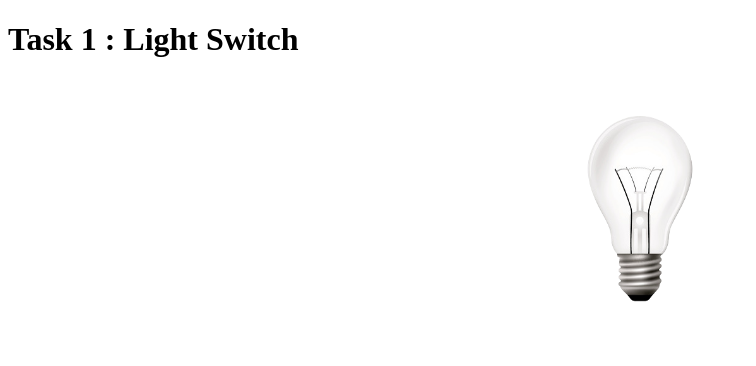
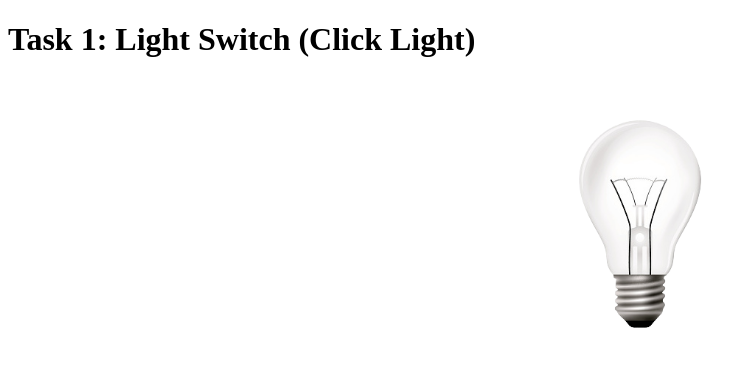
Before and after one commit to RahulGhosh305/turtly-venture-task-light-switch, a plain HTML site: page index.html in a window 1280 px wide. Shown: the whole page, without its empty margins (0-756 px from the left). Drawn offline with Linux system fonts and the light colour scheme.

Commit message:
Remove external files and rearrange internal codes and project done

```diff
--- a/index.html
+++ b/index.html
@@ -4,23 +4,43 @@
     <meta charset="UTF-8" />
     <meta http-equiv="X-UA-Compatible" content="IE=edge" />
     <meta name="viewport" content="width=device-width, initial-scale=1.0" />
-    <title>Document</title>
-    <link rel="stylesheet" href="./style.css" />
-    <script src="./script.js"></script>
-    <style></style>
+    <title>Light Switch</title>
+    <!-- ### Internal StyleSheet -->
+    <style>
+      .content-wrapper {
+        display: flex;
+        justify-content: center;
+      }
+      .light {
+        width: 140px;
+        height: 280px;
+        cursor: pointer;
+      }
+    </style>
   </head>
   <body>
-    <div class="container">
-      <h1>Task 1 : Light Switch</h1>
-      <div class="row">
+    <div>
+      <h1>Task 1: Light Switch (Click Light)</h1>
+      <div class="content-wrapper">
         <img
-          title="Click on me"
           id="myLight"
           class="light"
+          src="./assets/finalLightOff.png"
+          title="Click on me"
           onclick="toggleImage()"
-          src="./assets/finalLightOff.png"
         />
       </div>
     </div>
+    <!-- ### Internal Javascript Function -->
+    <script>
+      const toggleImage = () => {
+        const image = document.getElementById("myLight");
+        if (image.src.match("finalLightOff")) {
+          image.src = "./assets/finalLightOn.png";
+        } else {
+          image.src = "./assets/finalLightOff.png";
+        }
+      };
+    </script>
   </body>
 </html>
--- a/script.js
+++ /dev/null
@@ -1,8 +0,0 @@
-const toggleImage = () => {
-    const image = document.getElementById("myLight")
-    if (image.src.match("finalLightOff")) {
-        image.src = "./assets/finalLightOn.png";
-    } else {
-        image.src = "./assets/finalLightOff.png";
-    }
-}
--- a/style.css
+++ /dev/null
@@ -1,9 +0,0 @@
-.row {
-  display: flex;
-  justify-content: center;
-}
-.light {
-  width: 120px;
-  height: 250px;
-  cursor: pointer;
-}
```
